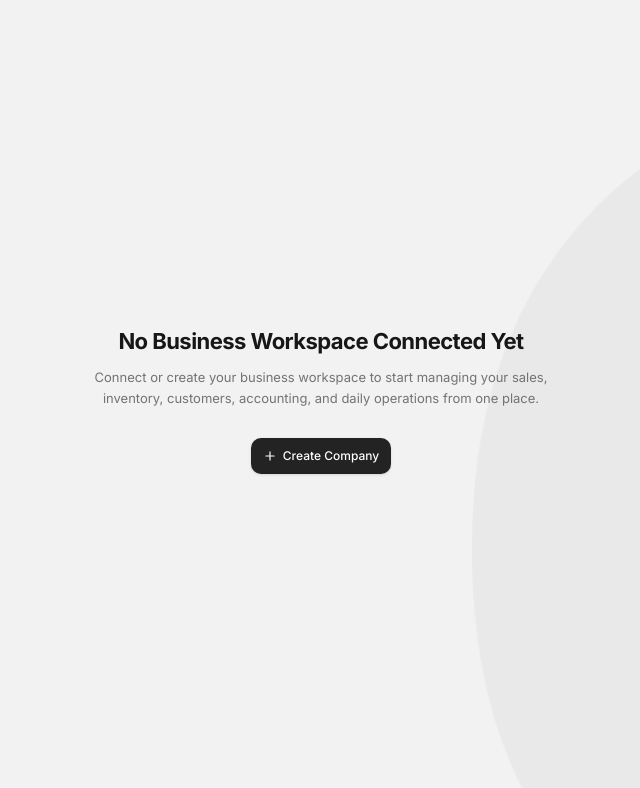
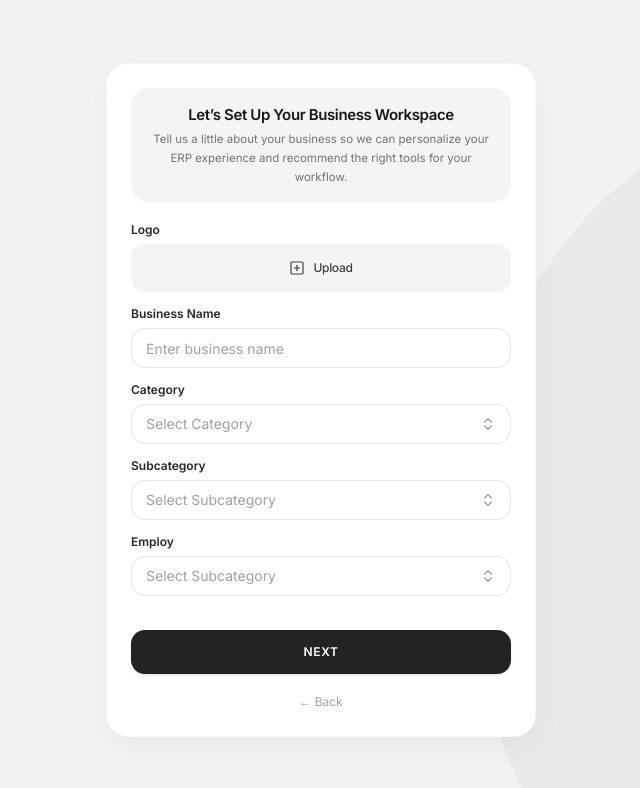
Before and after one commit to suman-chandra-barman/POS, a Next.js app: page /en/account-setup in a window 1280 px wide. Shown: the top 788 px of the page, without its empty margins (319-959 px from the left). Built offline with nearby package versions, Linux system fonts and the light colour scheme; what iso-639-1 would draw is missing.

Commit message:
refactor(account-setup): move empty workspace state to step 3 in setup flow

```diff
--- a/features/accout-setup/components/AccountSetupContainer.tsx
+++ b/features/accout-setup/components/AccountSetupContainer.tsx
@@ -30,7 +30,7 @@ export const AccountSetupContainer: React.FC = () => {
   const params = useParams();
   const locale = (params?.locale as string) || "en";
   const [currentStep, setCurrentStep] = useState<AccountSetupStep>(
-    ACCOUNT_SETUP_STEPS.EMPTY
+    ACCOUNT_SETUP_STEPS.STEP1
   );
   const [formData, setFormData] = useState<AccountSetupFormData>({
     ...INITIAL_STEP1_VALUES,
@@ -41,7 +41,7 @@ export const AccountSetupContainer: React.FC = () => {
   );
 
   const handleCreateCompany = () => {
-    setCurrentStep(ACCOUNT_SETUP_STEPS.STEP1);
+    setCurrentStep(ACCOUNT_SETUP_STEPS.APP_SELECTION);
   };
 
   const handleStep1Next = (step1Data: Step1FormData) => {
@@ -53,7 +53,7 @@ export const AccountSetupContainer: React.FC = () => {
   const handleStep2Submit = (step2Data: Step2FormData) => {
     setFormData((prev) => ({ ...prev, ...step2Data }));
     toast.success("Contact details confirmed");
-    setCurrentStep(ACCOUNT_SETUP_STEPS.APP_SELECTION);
+    setCurrentStep(ACCOUNT_SETUP_STEPS.EMPTY);
   };
 
   const handleAppsConfirm = (apps: BusinessApp[]) => {
@@ -68,7 +68,7 @@ export const AccountSetupContainer: React.FC = () => {
   };
 
   const handleReset = () => {
-    setCurrentStep(ACCOUNT_SETUP_STEPS.EMPTY);
+    setCurrentStep(ACCOUNT_SETUP_STEPS.STEP1);
     setFormData({
       ...INITIAL_STEP1_VALUES,
       ...INITIAL_STEP2_VALUES,
@@ -84,21 +84,16 @@ export const AccountSetupContainer: React.FC = () => {
   return (
     <AccountSetupLayout>
       <div className="flex flex-col items-center w-full">
-        {/* Step 1: Empty State */}
-        {currentStep === ACCOUNT_SETUP_STEPS.EMPTY && (
-          <NoWorkspaceConnected onCreateCompany={handleCreateCompany} />
-        )}
-
-        {/* Step 2: Setup Step 1 (Business Info) */}
+        {/* Step 1: Setup Step 1 (Business Info) */}
         {currentStep === ACCOUNT_SETUP_STEPS.STEP1 && (
           <BusinessWorkspaceSetupStep1
             initialValues={formData}
             onNext={handleStep1Next}
-            onBack={() => setCurrentStep(ACCOUNT_SETUP_STEPS.EMPTY)}
+            onBack={() => router.back()}
           />
         )}
 
-        {/* Step 3: Setup Step 2 (Contact & Localization) */}
+        {/* Step 2: Setup Step 2 (Contact & Localization) */}
         {currentStep === ACCOUNT_SETUP_STEPS.STEP2 && (
           <BusinessWorkspaceSetupStep2
             initialValues={formData}
@@ -107,12 +102,17 @@ export const AccountSetupContainer: React.FC = () => {
           />
         )}
 
+        {/* Step 3: Empty State (No Workspace Connected) */}
+        {currentStep === ACCOUNT_SETUP_STEPS.EMPTY && (
+          <NoWorkspaceConnected onCreateCompany={handleCreateCompany} />
+        )}
+
         {/* Step 4: App Selection */}
         {currentStep === ACCOUNT_SETUP_STEPS.APP_SELECTION && (
           <AppSelectionStep
             initialSelectedIds={selectedApps.map((a) => a.id)}
             onConfirm={handleAppsConfirm}
-            onBack={() => setCurrentStep(ACCOUNT_SETUP_STEPS.STEP2)}
+            onBack={() => setCurrentStep(ACCOUNT_SETUP_STEPS.EMPTY)}
           />
         )}
 
@@ -198,6 +198,7 @@ export const AccountSetupContainer: React.FC = () => {
             </div>
           </div>
         )}
+
       </div>
     </AccountSetupLayout>
   );
```
